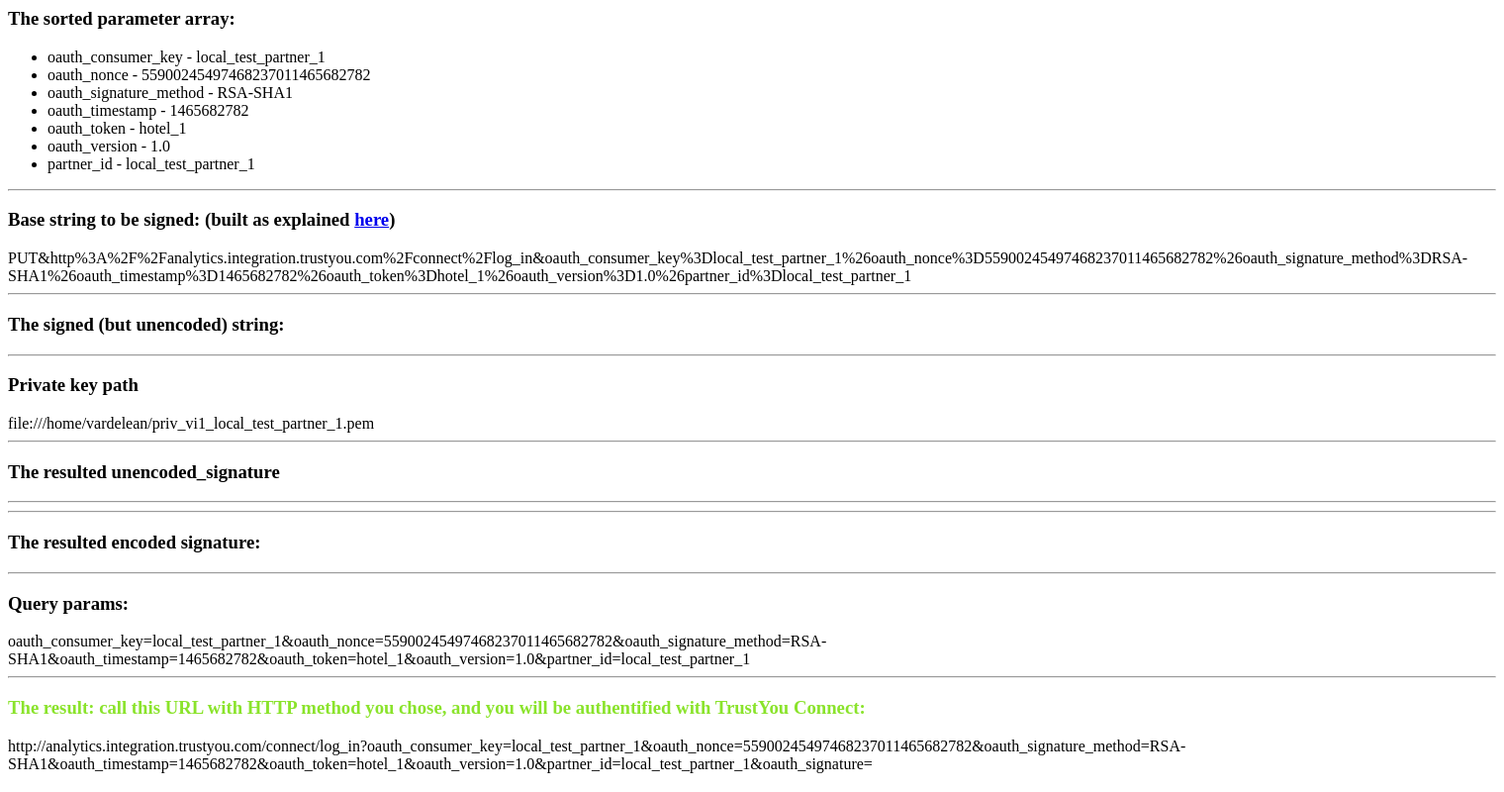
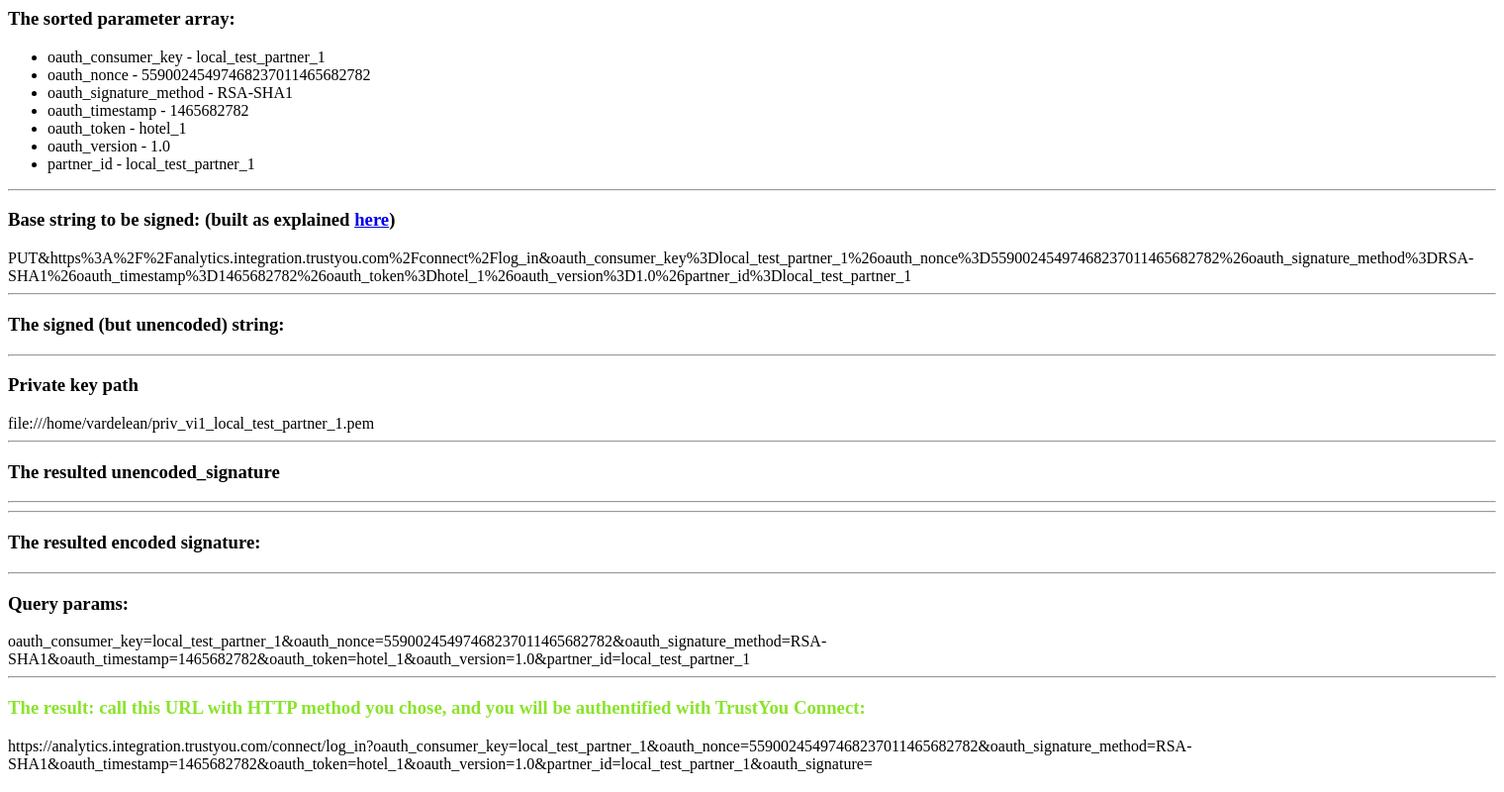
Before and after one commit to trustyou/example-connect-sso, a PHP site: page / in a window 1520 px wide. Shown: the whole page at 99% size. Run offline with PHP 8.4, Linux system fonts and the light colour scheme.

Commit message:
Changed scheme to https for integration (php)

```diff
--- a/php_no_dependencies/index.php
+++ b/php_no_dependencies/index.php
@@ -11,7 +11,7 @@ $partner_id = "local_test_partner_1";
 $hotel_id =  "hotel_1";
 
 // Replace this with the URL pointing to the desired environment
-$sso_endpoint = "http://analytics.integration.trustyou.com/connect/log_in";
+$sso_endpoint = "https://analytics.integration.trustyou.com/connect/log_in";
 
 // Replace this with a path to your own PEM private key
 $priv_key_path = "file:///home/vardelean/priv_vi1_local_test_partner_1.pem";
```
